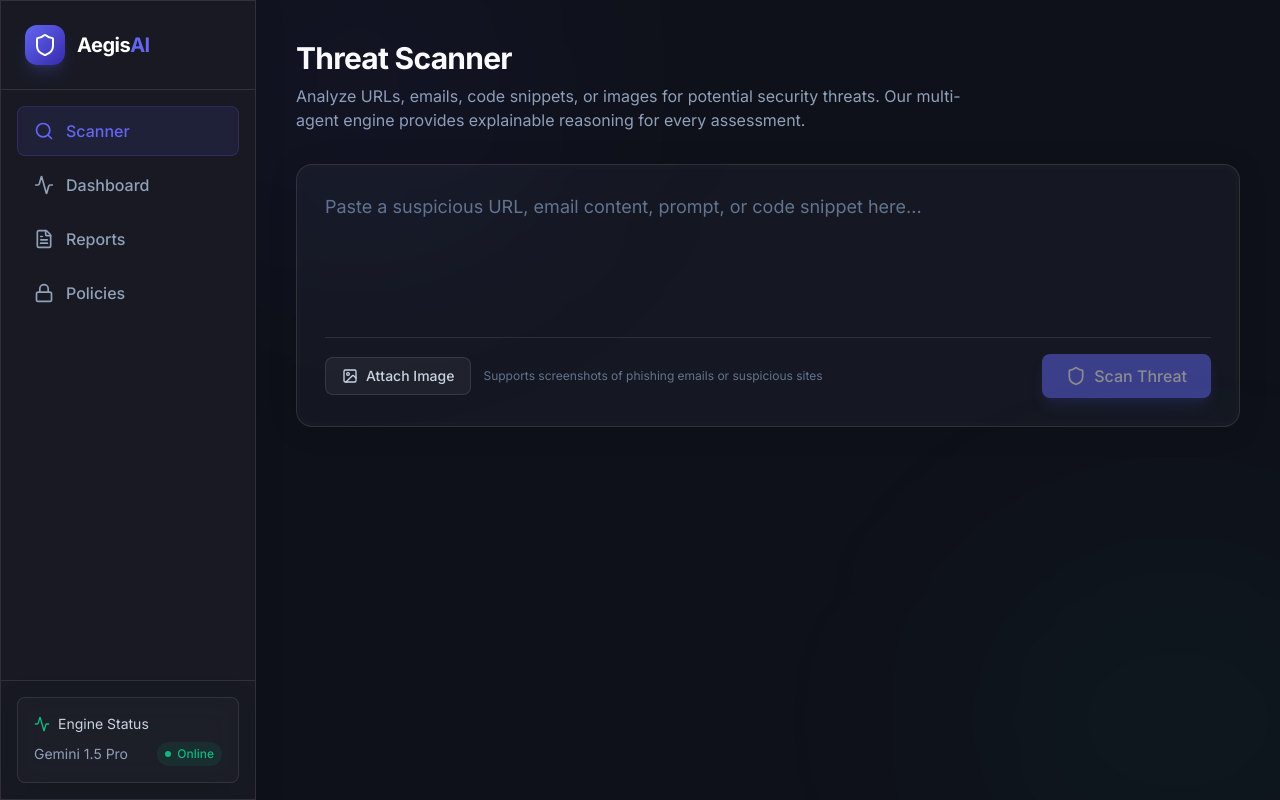
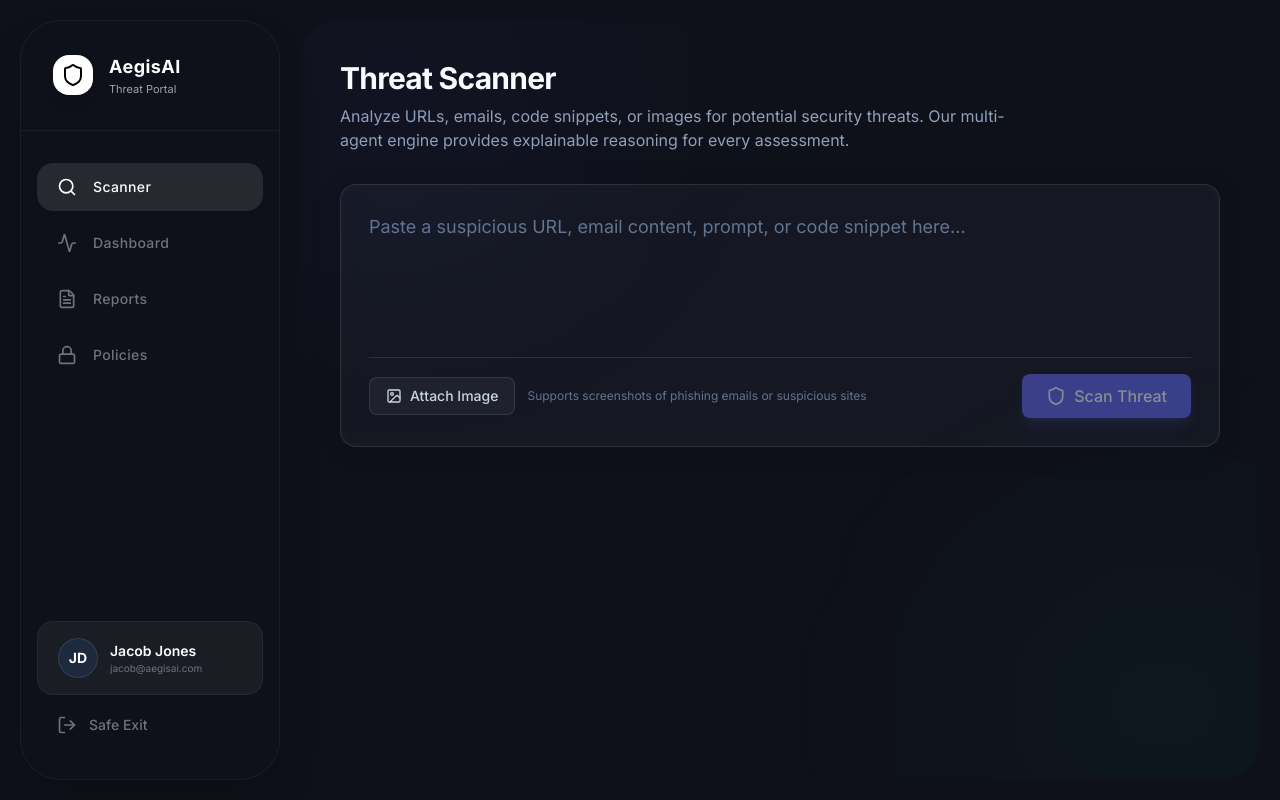
Before and after one commit to Apurv-15/Indian-hackthon-2.0-version, a Next.js app: page / in a window 1280 px wide. Built offline with nearby package versions, Linux system fonts and the light colour scheme.

Commit message:
feat: Redesign UI with a new light theme, updated sidebar layout, and Next.js Turbopack configuration.

```diff
--- a/src/app/layout.tsx
+++ b/src/app/layout.tsx
@@ -15,9 +15,11 @@ export default function RootLayout({
   return (
     <html lang="en">
       <body>
-        <div className="flex h-screen overflow-hidden bg-[var(--color-bg-base)] text-slate-200">
+        <div className="flex h-screen overflow-hidden bg-[var(--color-bg-base)] text-slate-900 p-4 md:p-5 gap-5">
           <Sidebar />
-          {children}
+          <main className="flex-1 h-full overflow-hidden relative z-10 transition-all rounded-[2.5rem] bg-transparent">
+            {children}
+          </main>
         </div>
       </body>
     </html>
--- a/src/components/Sidebar.tsx
+++ b/src/components/Sidebar.tsx
@@ -2,7 +2,7 @@
 
 import Link from 'next/link';
 import { usePathname } from 'next/navigation';
-import { Shield, Search, Activity, FileText, Lock } from 'lucide-react';
+import { Shield, Search, Activity, FileText, Lock, LogOut } from 'lucide-react';
 
 const navItems = [
   { href: '/',          label: 'Scanner',   icon: Search },
@@ -15,53 +15,55 @@ export default function Sidebar() {
   const pathname = usePathname();
 
   return (
-    <aside className="w-64 border-r border-[var(--color-border)] glass-panel flex-col hidden md:flex z-10 shrink-0">
-      {/* Logo */}
-      <div className="p-6 flex items-center gap-3 border-b border-[var(--color-border)]">
-        <div className="w-10 h-10 rounded-xl bg-gradient-to-br from-[var(--color-primary)] to-indigo-800 flex items-center justify-center shadow-lg shadow-indigo-500/20">
-          <Shield className="w-6 h-6 text-white" />
+    <aside className="w-[260px] h-full bg-[var(--color-sidebar)] rounded-[2.5rem] flex flex-col shadow-2xl overflow-hidden shrink-0 border border-white/5 z-20">
+      {/* Logo Section */}
+      <div className="p-8 border-b border-white/5 flex items-center gap-4">
+        <div className="w-10 h-10 rounded-2xl bg-white flex items-center justify-center shadow-lg">
+          <Shield className="w-6 h-6 text-black" />
         </div>
-        <h1 className="text-xl font-bold tracking-tight text-white">
-          Aegis<span className="text-[var(--color-primary)]">AI</span>
-        </h1>
+        <div>
+          <h1 className="text-lg font-bold text-white tracking-wide">AegisAI</h1>
+          <p className="text-[11px] text-zinc-400 capitalize">Threat Portal</p>
+        </div>
       </div>
 
-      {/* Nav */}
-      <nav className="flex-1 p-4 space-y-1">
+      {/* Navigation Section */}
+      <nav className="flex-1 px-4 py-8 space-y-2">
         {navItems.map(({ href, label, icon: Icon }) => {
           const isActive = pathname === href;
           return (
             <Link
               key={href}
               href={href}
-              className={`flex items-center gap-3 px-4 py-3 rounded-lg font-medium transition-colors border ${
+              className={`flex items-center gap-4 px-5 py-3.5 rounded-2xl font-medium transition-all group ${
                 isActive
-                  ? 'bg-[var(--color-primary)]/10 text-[var(--color-primary)] border-[var(--color-primary)]/20'
-                  : 'text-slate-400 hover:text-slate-200 hover:bg-white/5 border-transparent'
+                  ? 'bg-white/10 text-white shadow-sm'
+                  : 'text-zinc-500 hover:text-zinc-300 hover:bg-white/5'
               }`}
             >
-              <Icon className="w-5 h-5" />
-              {label}
+              <Icon className={`w-5 h-5 transition-colors ${isActive ? 'text-white' : 'group-hover:text-zinc-300'}`} />
+              <span className="text-sm tracking-wide">{label}</span>
             </Link>
           );
         })}
       </nav>
 
-      {/* Engine status */}
-      <div className="p-4 border-t border-[var(--color-border)]">
-        <div className="glass-panel rounded-lg p-4 text-sm">
-          <div className="flex items-center gap-2 mb-2 text-slate-300">
-            <Activity className="w-4 h-4 text-[var(--color-accent)]" />
-            <span>Engine Status</span>
+      {/* User Profile / Footer Section */}
+      <div className="p-4 mt-auto mb-4 space-y-2">
+        <div className="flex items-center gap-3 px-5 py-4 bg-white/5 rounded-2xl border border-white/5">
+          <div className="w-10 h-10 rounded-full bg-slate-800 flex items-center justify-center text-white font-bold text-sm border border-white/10 shrink-0">
+            JD
           </div>
-          <div className="flex justify-between items-center">
-            <span className="text-slate-400">Gemini 1.5 Pro</span>
-            <span className="flex items-center gap-1.5 text-[var(--color-accent)] text-xs font-medium bg-[var(--color-accent)]/10 px-2 py-1 rounded-full">
-              <span className="w-1.5 h-1.5 rounded-full bg-[var(--color-accent)] animate-pulse" />
-              Online
-            </span>
+          <div className="flex flex-col min-w-0">
+            <span className="text-sm font-semibold text-white truncate">Jacob Jones</span>
+            <span className="text-[10px] text-zinc-500 truncate">jacob@aegisai.com</span>
           </div>
         </div>
+
+        <button className="w-full flex items-center gap-3 px-5 py-3 text-zinc-500 hover:text-white transition-colors group">
+          <LogOut className="w-5 h-5 group-hover:translate-x-0.5 transition-transform" />
+          <span className="text-sm font-medium">Safe Exit</span>
+        </button>
       </div>
     </aside>
   );
```
